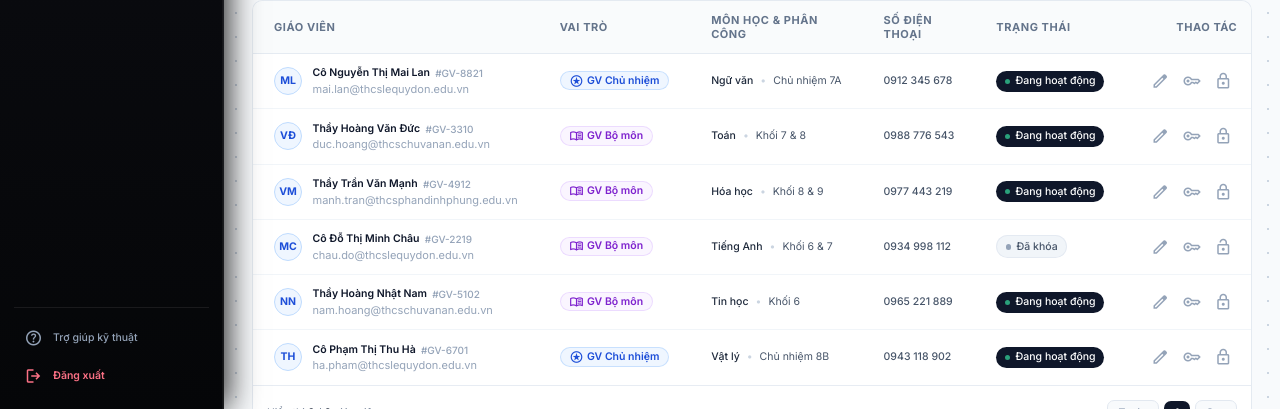
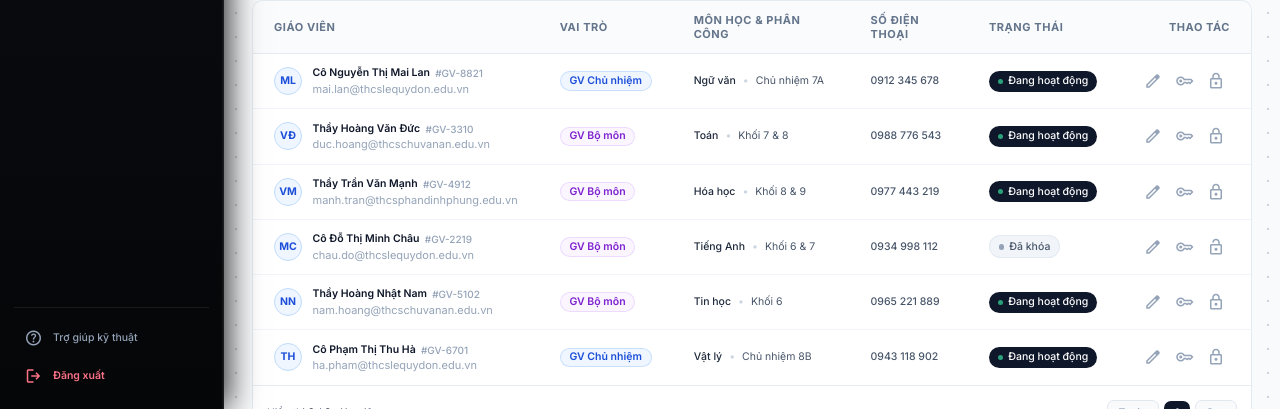
Before and after one commit to gray8493/GiaoVienHay, a Next.js app in the folder apps/admin-web/: page /users/teachers in a window 1280 px wide. Shown: the part 391-800 px from the top of the page. Built offline with nearby package versions, Linux system fonts and the light colour scheme; no server answers.

Commit message:
fix(teachers): remove icons in front of teacher role badges

```diff
--- a/apps/admin-web/src/app/users/teachers/page.tsx
+++ b/apps/admin-web/src/app/users/teachers/page.tsx
@@ -441,18 +441,13 @@ export default function TeachersPage() {
                       {/* Role */}
                       <td className="py-3.5 px-6 whitespace-nowrap">
                         <span
-                          className={`inline-flex items-center gap-1 px-2.5 py-0.5 rounded-full text-xs font-semibold border ${
+                          className={`inline-flex items-center px-2.5 py-0.5 rounded-full text-xs font-semibold border ${
                             teacher.role === 'TEACHER_HOMEROOM'
                               ? 'bg-blue-50 text-blue-700 border-blue-200/80'
                               : 'bg-purple-50 text-purple-700 border-purple-200/80'
                           }`}
                         >
-                          <span className="material-symbols-outlined text-[14px]">
-                            {teacher.role === 'TEACHER_HOMEROOM' ? 'stars' : 'menu_book'}
-                          </span>
-                          <span>
-                            {teacher.role === 'TEACHER_HOMEROOM' ? 'GV Chủ nhiệm' : 'GV Bộ môn'}
-                          </span>
+                          {teacher.role === 'TEACHER_HOMEROOM' ? 'GV Chủ nhiệm' : 'GV Bộ môn'}
                         </span>
                       </td>
 
```
